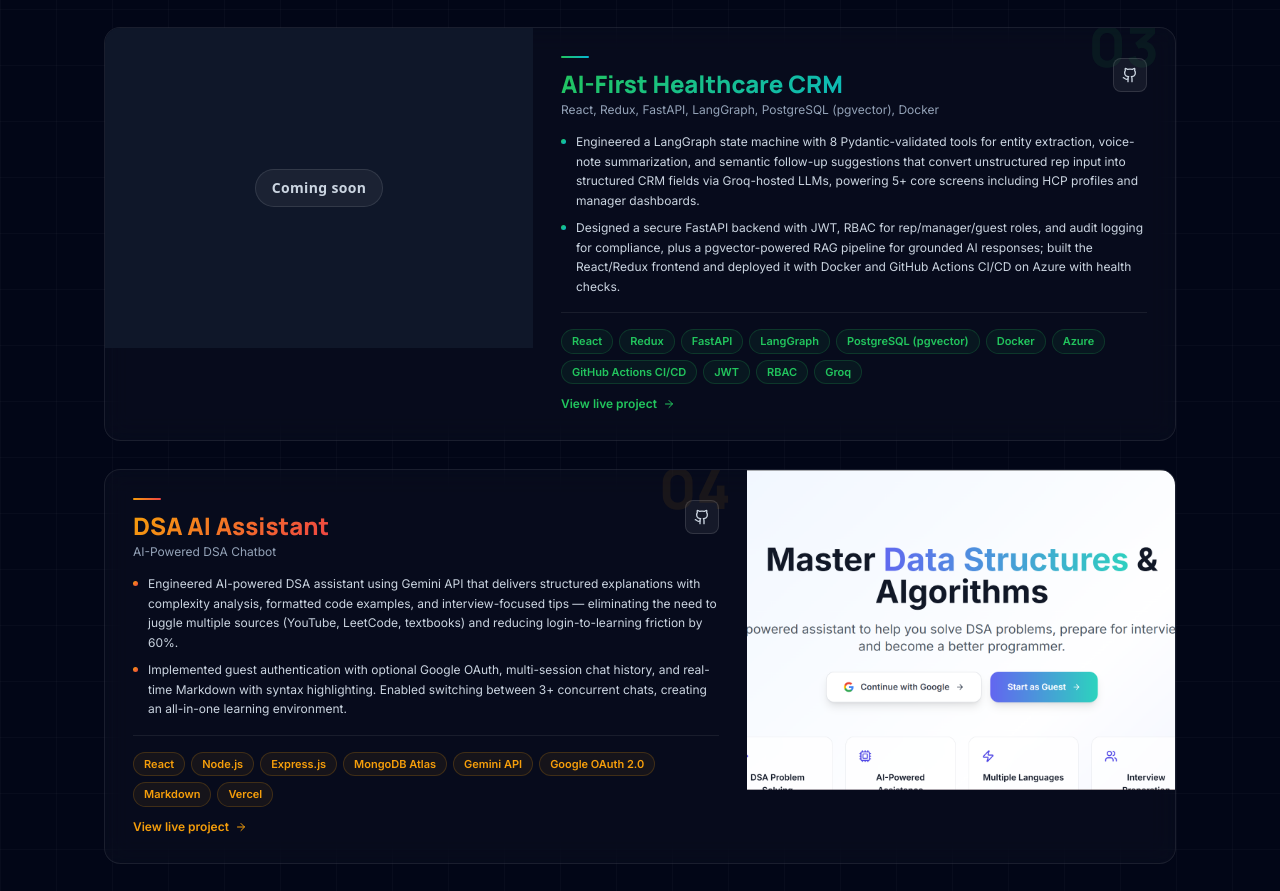
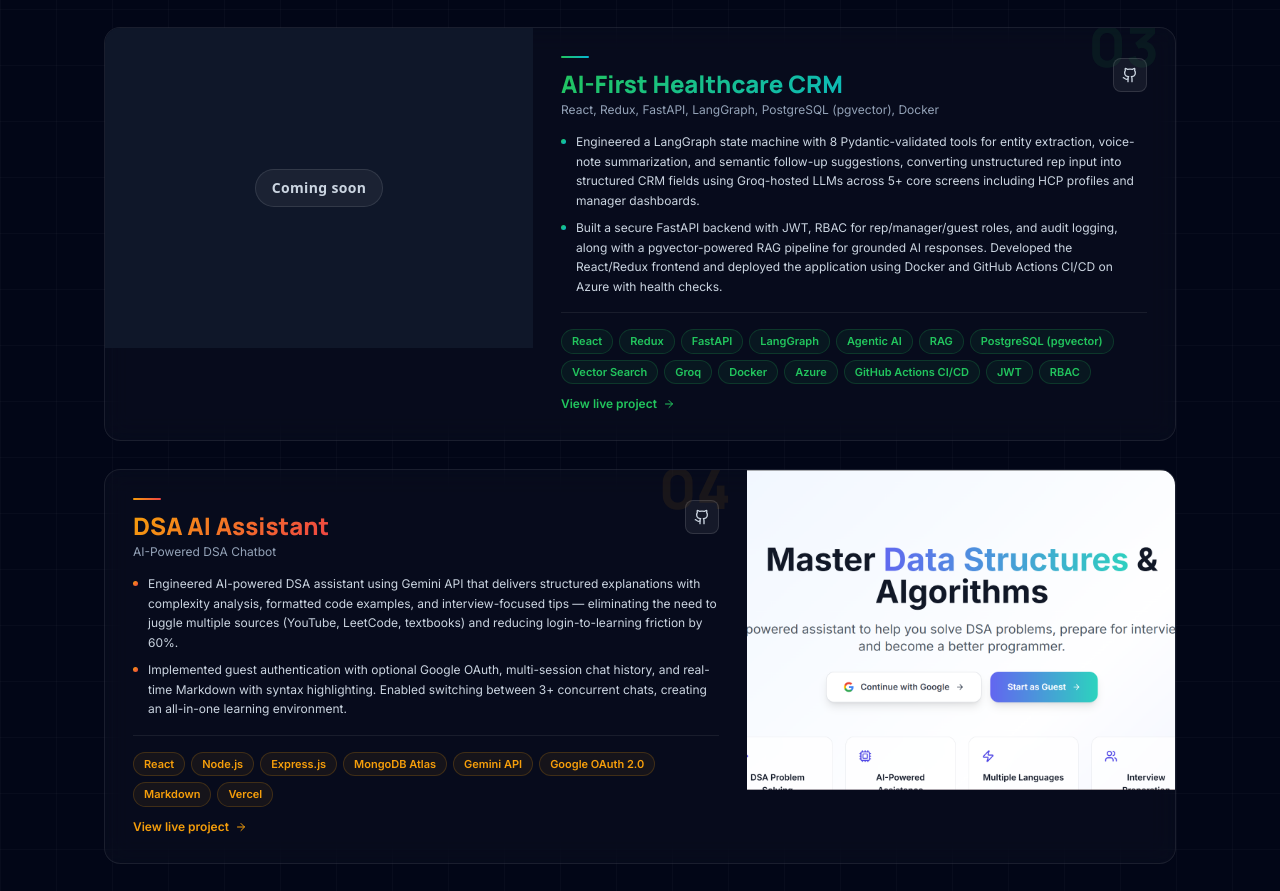
Before and after one commit to mdakram2002/myportfolio, a React (Vite) app: page / in a window 1280 px wide. Shown: the part 3920-4811 px from the top of the page. Built offline with nearby package versions, Linux system fonts and the light colour scheme; no server answers.

Commit message:
fix projcet

```diff
--- a/src/components/Projects.jsx
+++ b/src/components/Projects.jsx
@@ -36,6 +36,7 @@ const projects = [
     github: "https://github.com/mdakram2002/knowbase-ai",
     live: "https://knowbase-ai-client.vercel.app/",
   },
+
   {
   id: 3,
   name: "AI-First Healthcare CRM",
@@ -43,13 +44,27 @@ const projects = [
   accentFrom: "#22C55E",
   accentTo: "#06B6D4",
   details: [
-      "Engineered a LangGraph state machine with 8 Pydantic-validated tools for entity extraction, voice-note summarization, and semantic follow-up suggestions that convert unstructured rep input into structured CRM fields via Groq-hosted LLMs, powering 5+ core screens including HCP profiles and manager dashboards.",
-      "Designed a secure FastAPI backend with JWT, RBAC for rep/manager/guest roles, and audit logging for compliance, plus a pgvector-powered RAG pipeline for grounded AI responses; built the React/Redux frontend and deployed it with Docker and GitHub Actions CI/CD on Azure with health checks.",
+    "Engineered a LangGraph state machine with 8 Pydantic-validated tools for entity extraction, voice-note summarization, and semantic follow-up suggestions, converting unstructured rep input into structured CRM fields using Groq-hosted LLMs across 5+ core screens including HCP profiles and manager dashboards.",
+    "Built a secure FastAPI backend with JWT, RBAC for rep/manager/guest roles, and audit logging, along with a pgvector-powered RAG pipeline for grounded AI responses. Developed the React/Redux frontend and deployed the application using Docker and GitHub Actions CI/CD on Azure with health checks.",
   ],
-    tech: ["React", "Redux", "FastAPI", "LangGraph", "PostgreSQL (pgvector)", "Docker", "Azure", "GitHub Actions CI/CD", "JWT", "RBAC", "Groq"],
+  tech: [
+    "React",
+    "Redux",
+    "FastAPI",
+    "LangGraph",
+    "Agentic AI",
+    "RAG",
+    "PostgreSQL (pgvector)",
+    "Vector Search",
+    "Groq",
+    "Docker",
+    "Azure",
+    "GitHub Actions CI/CD",
+    "JWT",
+    "RBAC"
+  ],
   image: null,
   github: "https://github.com/mdakram2002/hcp-crm",
-    live: "https://github.com/mdakram2002/hcp-crm",
   },
   {
     id: 4,
```
Lines whose indentation alone changed are shown as unchanged.
